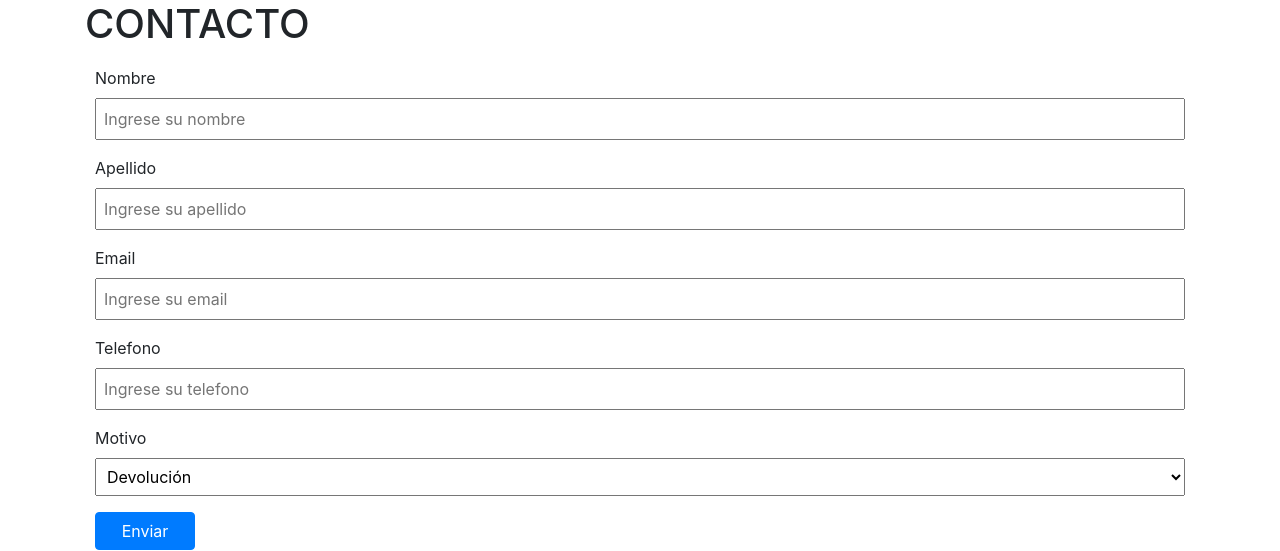
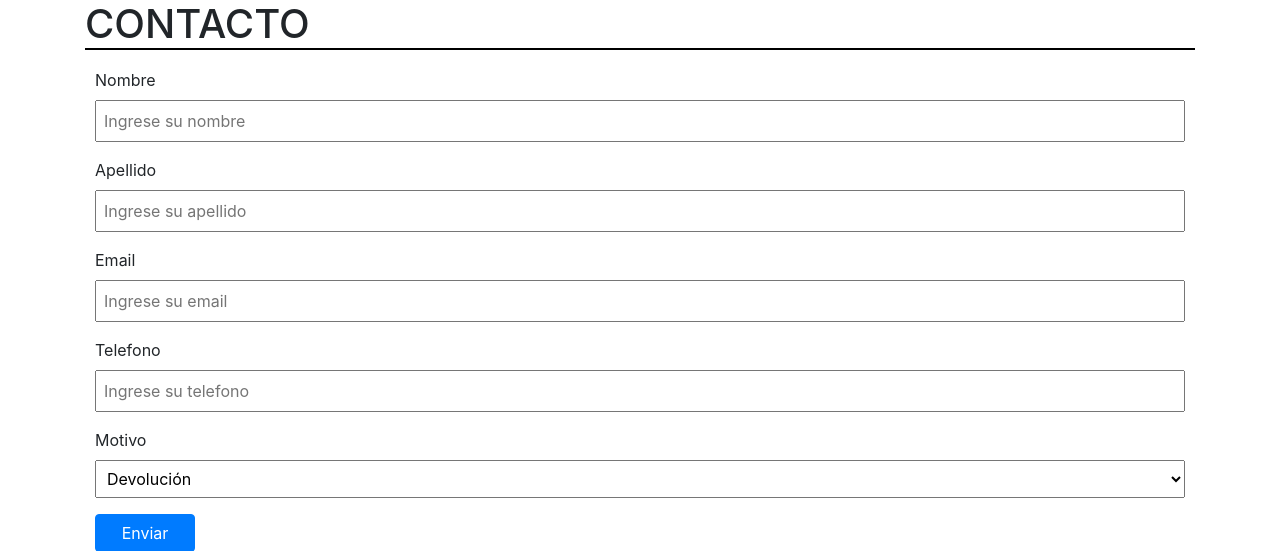
Before and after one commit to CrisMyroniuk/Proyecto-DH, a PHP site: page /contacto.html in a window 1280 px wide. Shown: the part 72-623 px from the top of the page. Run offline with PHP 8.4, Linux system fonts and the light colour scheme.

Commit message:
Modifico contacto.html

```diff
--- a/contacto.html
+++ b/contacto.html
@@ -13,6 +13,8 @@
     </header>
     <div class="container">
     <h1>CONTACTO</h1>
+
+
     <div class="formulario">
       <form class="" action="index.html" method="post">
         <p>
--- a/css/contacto.css
+++ b/css/contacto.css
@@ -30,6 +30,6 @@ form button{
   width: 100px;
 
 }
-{
-
+div.container h1{
+  border-bottom:2px solid black;
 }
```
